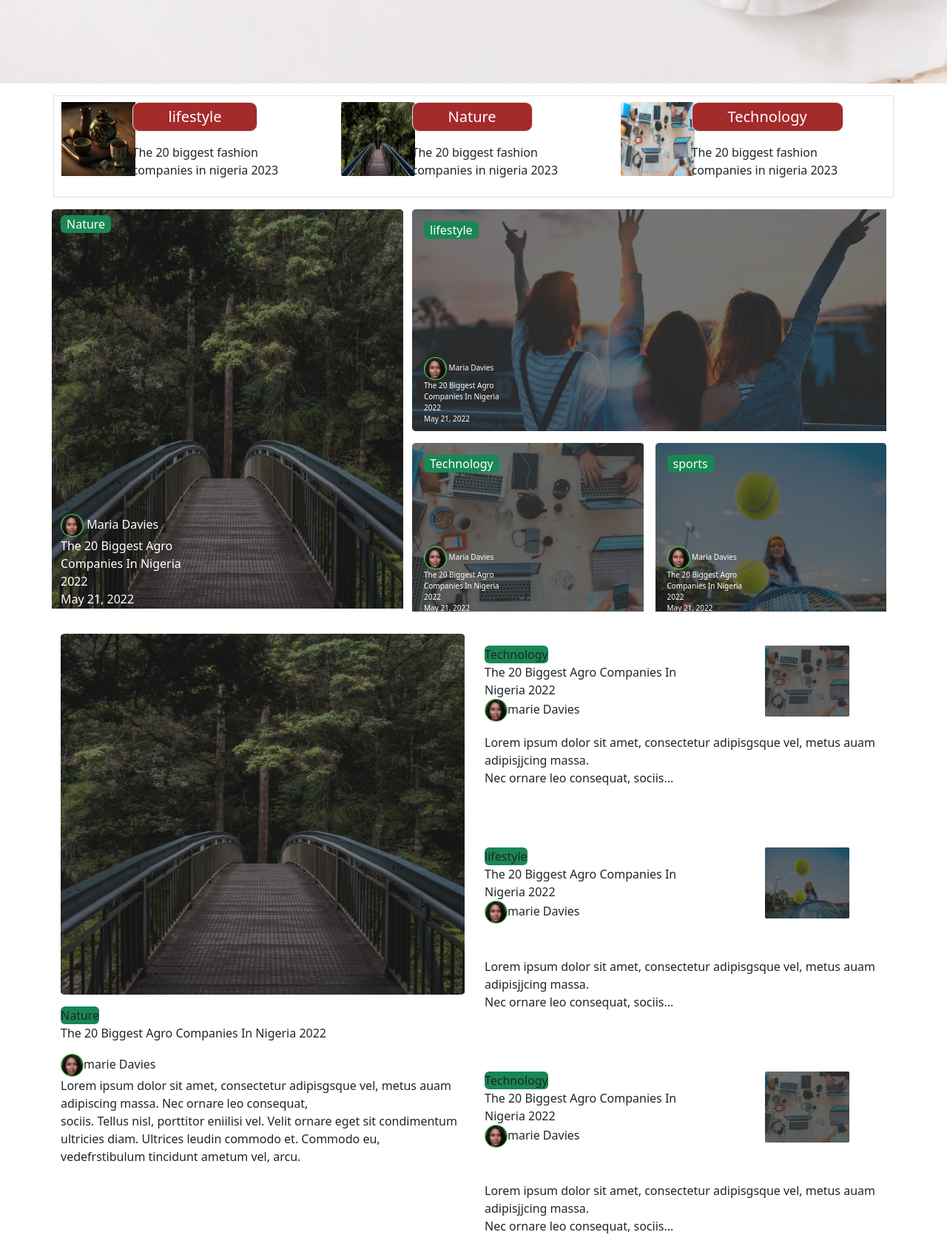
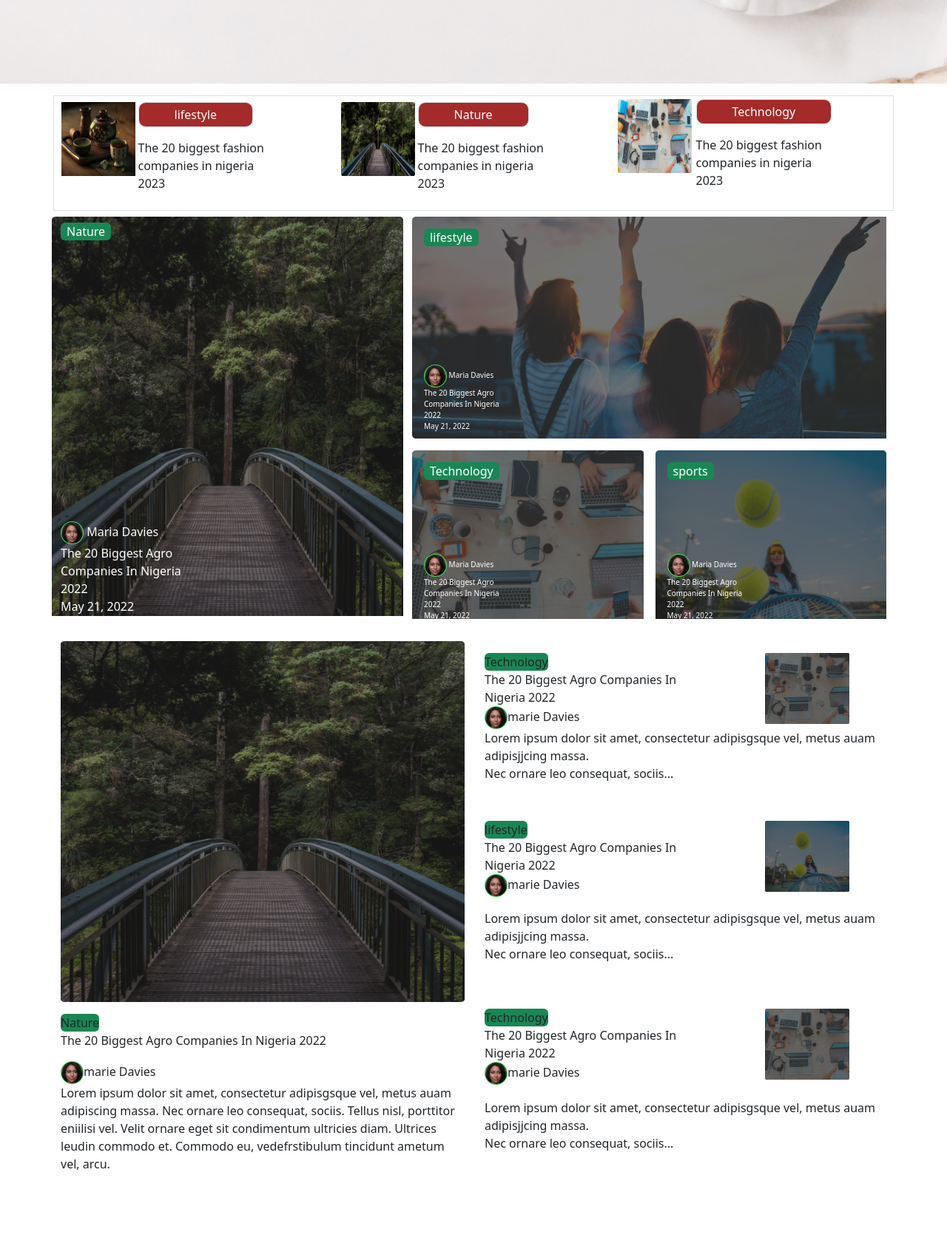
Before and after one commit to 1234tochu/postit-tech-, a plain HTML site: page index.html in a window 1280 px wide. Shown: the part 662-2351 px from the top of the page at 74% size. Drawn offline with Linux system fonts and the light colour scheme.

Commit message:
commit message

```diff
--- a/index.html
+++ b/index.html
@@ -66,18 +66,18 @@
     <!-- End Hero -->
 
     <!--start of lifestyle-->
-
-        <div class=" container px-1 mb-3 mt-3">
-            <div class="row gx-1 border  ">
+    <section>
+        <div class=" container px-1 mb-2 mt-3">
+            <div class="row gx-1  border  ">
                 <div class="col">
                     <div class="p-2">
                         <div class="row btn-group">
                             <div class="col-3 ">
                                 <img width="100" height="100" class="" src="img/img2.jpg" alt="">
                             </div>
-                            <div class="col-7">
+                            <div class="col-7 p-l-20">
                                 <label for="lifestyle" style=" border-radius:10px;background-color: brown;color:white; "
-                                    class="text-bottom border fs-5 py-1 px-5">lifestyle</label>
+                                    class="text-bottom border fs-7 py-1 px-5">lifestyle</label>
                                 <p class="mt-3">The 20 biggest fashion companies in nigeria 2023</p>
                             </div>
                         </div>
@@ -90,24 +90,24 @@
                             <div class="col-3 ">
                                 <img width="100" height="100" class="" src="img/Rectangle 5.png" alt="">
                             </div>
-                            <div class="col-7">
+                            <div class="col-7 p-l-20">
                                 <label for="lifestyle" style=" border-radius:10px;background-color: brown;color:white; "
-                                    class="text-bottom border fs-5 py-1 px-5">Nature</label>
+                                    class="text-bottom border fs-7 py-1 px-5">Nature</label>
                                 <p class="mt-3">The 20 biggest fashion companies in nigeria 2023</p>
                             </div>
                         </div>
                     </div>
                 </div>
                 <div class="col">
-                    <div class="p-2">
+                    <div class="p-1">
                         <div class="row btn-group">
                             <div class="col-3 ">
-                                <img width="100" height="100" class="" src="img/Rectangle 5 (1).png" alt="">
+                                <img width="100" height="100" class=" " src="img/Rectangle 5 (1).png" alt="">
                             </div>
-                            <div class="col-7">
+                            <div class="col-7 p-l-20">
                                 <label for="lifestyle"
                                     style=" display:inline-flex ; border-radius:10px;background-color: brown;color:white; "
-                                    class="text-bottom px-1 border fs-5 py-1 px-5">Technology</label>
+                                    class="text-bottom px-1 border fs-7 py-1 px-5">Technology</label>
                                 <p class="mt-3">The 20 biggest fashion companies in nigeria 2023</p>
                             </div>
                         </div>
@@ -173,23 +173,23 @@
 
     <!--End of trending stories-->
     <!--begin popular stories-->
-    <div class="container " >
-        <div class="row p-t-30" height="%" >
-            <div class="col-md-6  themed-grid-col">
+    <div class="container m-tb-0">
+        <div class="row p-t-30" >
+            <div class="col-md-6  ">
                 <img src="img/Rectangle 7.png" height="55%" width="100%" alt="">
                 <div class="mt-3">
                     <label for="" class="rounded  bg-success">Nature</label>
                     <p>The 20 Biggest Agro Companies In Nigeria 2022</p>
                     <img src="img/Ellipse 1.png" alt=""><span>marie Davies</span> <br>
                     <span>Lorem ipsum dolor sit amet, consectetur adipisgsque vel,
-                         metus auam adipiscing massa. Nec ornare leo consequat, <br>
+                         metus auam adipiscing massa. Nec ornare leo consequat,
                           sociis. Tellus nisl, porttitor eniilisi vel. Velit ornare eget sit condimentum ultricies diam. Ultrices leudin commodo et. Commodo eu,
-                         <br> vedefrstibulum tincidunt ametum vel, arcu.</span>
+                          vedefrstibulum tincidunt ametum vel, arcu.</span>
                 </div>
             </div>
-            <div class="col-md-6 p-l-15  themed-grid-co">
+            <div class="col-md-6 p-l-15  ">
                 <div class="row">
-                    <div class="col  1">
+                    <div class="col  ">
                         <label for="" class="rounded mt-3 bg-success">Technology</label> <br>
                     <span>The 20 Biggest Agro Companies In Nigeria 2022</span> <br>
                     <img src="img/Ellipse 1.png" alt=""><span>marie Davies</span>
@@ -198,11 +198,11 @@
                     <div class="col">
                     <img class=" m-l-80 mt-3 p-l-15 " src="img/Rectangle 9.png" width="50%" alt="">
                     </div>
-                <p class="mt-3">Lorem ipsum dolor sit amet, consectetur adipisgsque vel,
+                <p class="">Lorem ipsum dolor sit amet, consectetur adipisgsque vel,
                      metus auam adipisjjcing massa.<br> Nec ornare leo consequat, sociis...</p>
                     </div>
 
-                    <div class="row p-t-50 2">
+                    <div class="row p-t-20 ">
                     <div class="col">
                         <label for="" class="rounded mt-3 bg-success">lifestyle</label> <br>
                     <span>The 20 Biggest Agro Companies In Nigeria 2022</span> <br>
@@ -212,11 +212,11 @@
                     <div class="col">
                     <img class=" m-l-80 mt-3 p-l-15 " src="img/Rectangle 10.png" width="50%" alt="">
                     </div>
-                <p class="mt-3 p-t-30">Lorem ipsum dolor sit amet, consectetur adipisgsque vel,
+                <p class="mt-3 p-t-1">Lorem ipsum dolor sit amet, consectetur adipisgsque vel,
                      metus auam adipisjjcing massa.<br> Nec ornare leo consequat, sociis...</p>
                     </div>
 
-                    <div class="row mt-10 p-t-50  3">
+                    <div class="row mt-10 p-t-30  3">
                         <div class="col">
                             <label for="" class="rounded mt-3 bg-success">Technology</label> <br>
                         <span>The 20 Biggest Agro Companies In Nigeria 2022</span> <br>
@@ -226,7 +226,7 @@
                         <div class="col">
                         <img class=" m-l-80 mt-3 p-l-15 " src="img/Rectangle 9.png" width="50%" alt="">
                         </div>
-                    <p class="mt-3 p-t-30">Lorem ipsum dolor sit amet, consectetur adipisgsque vel,
+                    <p class="mt-3 p-t-3">Lorem ipsum dolor sit amet, consectetur adipisgsque vel,
                          metus auam adipisjjcing massa.<br> Nec ornare leo consequat, sociis...</p>
                         </div>
                     </div>
@@ -237,7 +237,7 @@
             </div>
     </div>
     <!--Post-it begin-->
-    <Div class="container Postit-2 border text-center">
+    <Div class="container Postit-2  border text-center">
         <p>Try Postit.</p>
         <p>Do you want to write or discover stories from writers on any topic?</p>
         <div class="  btn-group px-4  rounded " role="group" aria-label="Basic example">
```
